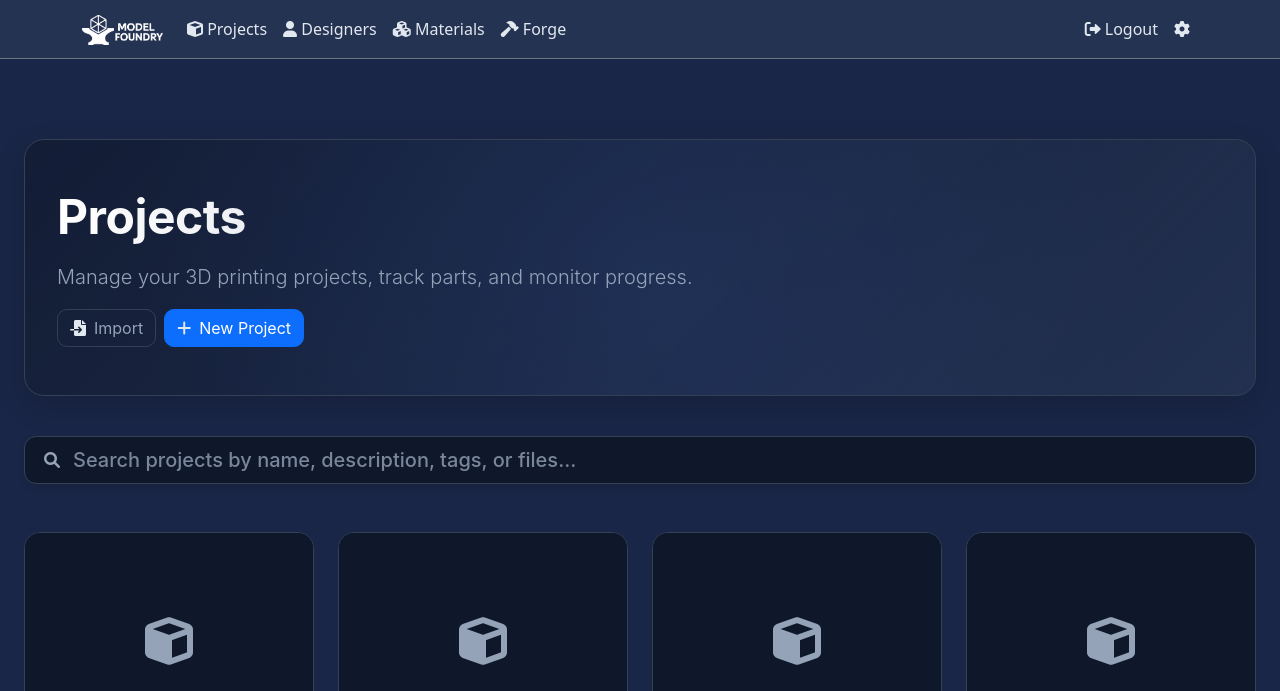
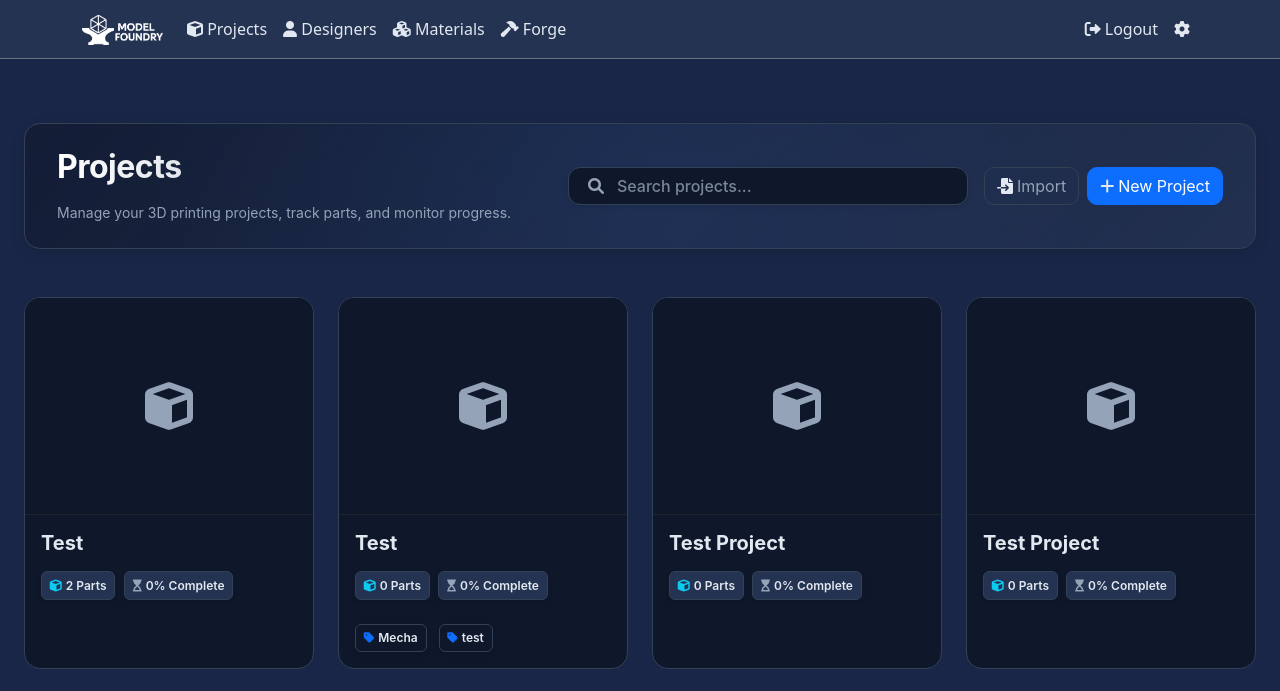
Before and after one commit to CodemonsterSoftware/ModelFoundryProd, a Django app: page /project/ in a window 1280 px wide. Shown: the top 691 px of the page. Run offline with Django 5.2, Linux system fonts and the light colour scheme; a user stored in the database is signed in; data comes from the database, SQL or seed files in the repository; some libraries are stand-ins or nearby versions.

Commit message:
feat: implement premium dashboard styling and custom Taggle.js CSS for the projects module

```diff
--- a/projects/static/projects/css/style.css
+++ b/projects/static/projects/css/style.css
@@ -172,13 +172,13 @@
 /* Hero Section Styling */
 .premium-hero {
     position: relative;
-    margin-top: 2rem;
-    padding: 3rem 2rem;
-    margin-bottom: 2.5rem;
-    border-radius: 20px;
+    margin-top: 1rem;
+    padding: 1.5rem 2rem;
+    margin-bottom: 1.5rem;
+    border-radius: 16px;
     background: linear-gradient(135deg, color-mix(in srgb, var(--bg-darker) 60%, transparent) 0%, color-mix(in srgb, var(--bg-grey) 80%, transparent) 100%);
     border: 1px solid var(--border-dark);
-    box-shadow: 0 10px 30px rgba(0, 0, 0, 0.15);
+    box-shadow: 0 5px 15px rgba(0, 0, 0, 0.1);
     overflow: hidden;
 }
 
--- a/projects/templates/projects/project_list.html
+++ b/projects/templates/projects/project_list.html
@@ -101,26 +101,26 @@
     <!-- Hero Section -->
     <div class="premium-hero animate-enter" style="animation-delay: 0ms;">
         <div class="row align-items-center position-relative" style="z-index: 1;">
-            <div class="col-12">
-                <h1 class="display-5 hero-title mb-2 fw-bold">Projects</h1>
-                <p class="lead text-muted mb-3">Manage your 3D printing projects, track parts, and monitor progress.</p>
-                <div class="d-flex align-items-center gap-2 mt-2">
-                    <a href="{% url 'projects:import_project' %}" class="btn btn-outline-secondary" style="border-radius: 10px;">
-                        <i class="fas fa-file-import me-2"></i>Import
+            <div class="col-md-5">
+                <h1 class="fs-2 hero-title mb-1 fw-bold">Projects</h1>
+                <p class="text-muted mb-0 small">Manage your 3D printing projects, track parts, and monitor progress.</p>
+            </div>
+            <div class="col-md-7 mt-3 mt-md-0 d-flex flex-column flex-md-row align-items-md-center justify-content-md-end gap-3">
+                <div class="search-container flex-grow-1" style="max-width: 400px;">
+                    <i class="fas fa-search search-icon"></i>
+                    <input type="text" id="projectSearch" class="form-control" placeholder="Search projects..." style="border-radius: 12px; box-shadow: 0 2px 4px rgba(0,0,0,0.1);">
+                    <i class="fas fa-times-circle clear-icon" id="clearSearch"></i>
+                </div>
+                <div class="d-flex gap-2">
+                    <a href="{% url 'projects:import_project' %}" class="btn btn-outline-secondary text-nowrap" style="border-radius: 10px;">
+                        <i class="fas fa-file-import me-1"></i>Import
                     </a>
-                    <a href="{% url 'projects:project_create' %}" class="btn btn-primary" style="border-radius: 10px;">
-                        <i class="fas fa-plus me-2"></i>New Project
+                    <a href="{% url 'projects:project_create' %}" class="btn btn-primary text-nowrap" style="border-radius: 10px;">
+                        <i class="fas fa-plus me-1"></i>New Project
                     </a>
                 </div>
             </div>
         </div>
-    </div>
-
-    <!-- Search Bar -->
-    <div class="search-container animate-enter mt-4 mb-4" style="animation-delay: 100ms;">
-        <i class="fas fa-search search-icon"></i>
-        <input type="text" id="projectSearch" class="form-control form-control-lg" placeholder="Search projects by name, description, tags, or files..." style="border-radius: 12px; box-shadow: 0 4px 6px rgba(0,0,0,0.1);">
-        <i class="fas fa-times-circle clear-icon" id="clearSearch"></i>
     </div>
 
     <!-- Active Projects -->
```
Also changed, not shown: forge/templates/forge/index.html (+8 -6 lines), projects/templates/projects/designer_index.html (+13 -13 lines), projects/templates/projects/material_list.html (+8 -6 lines).
